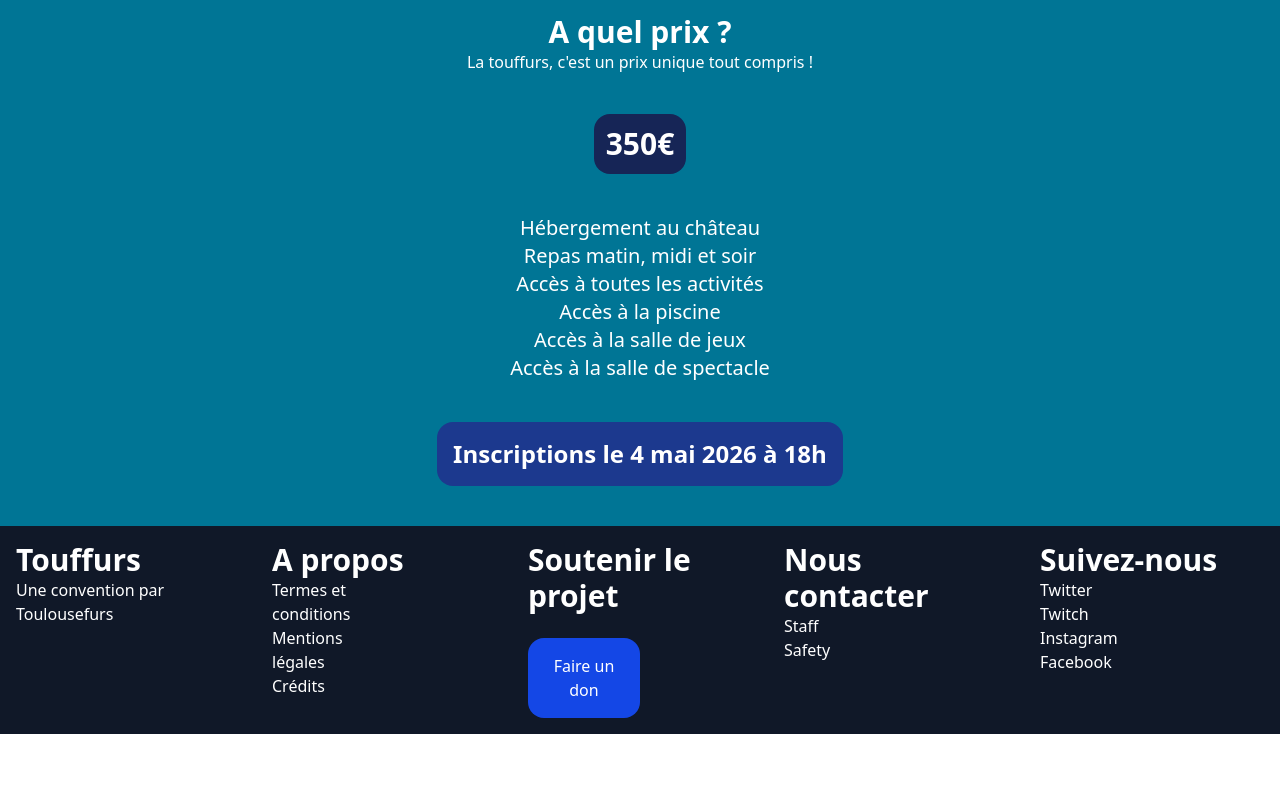
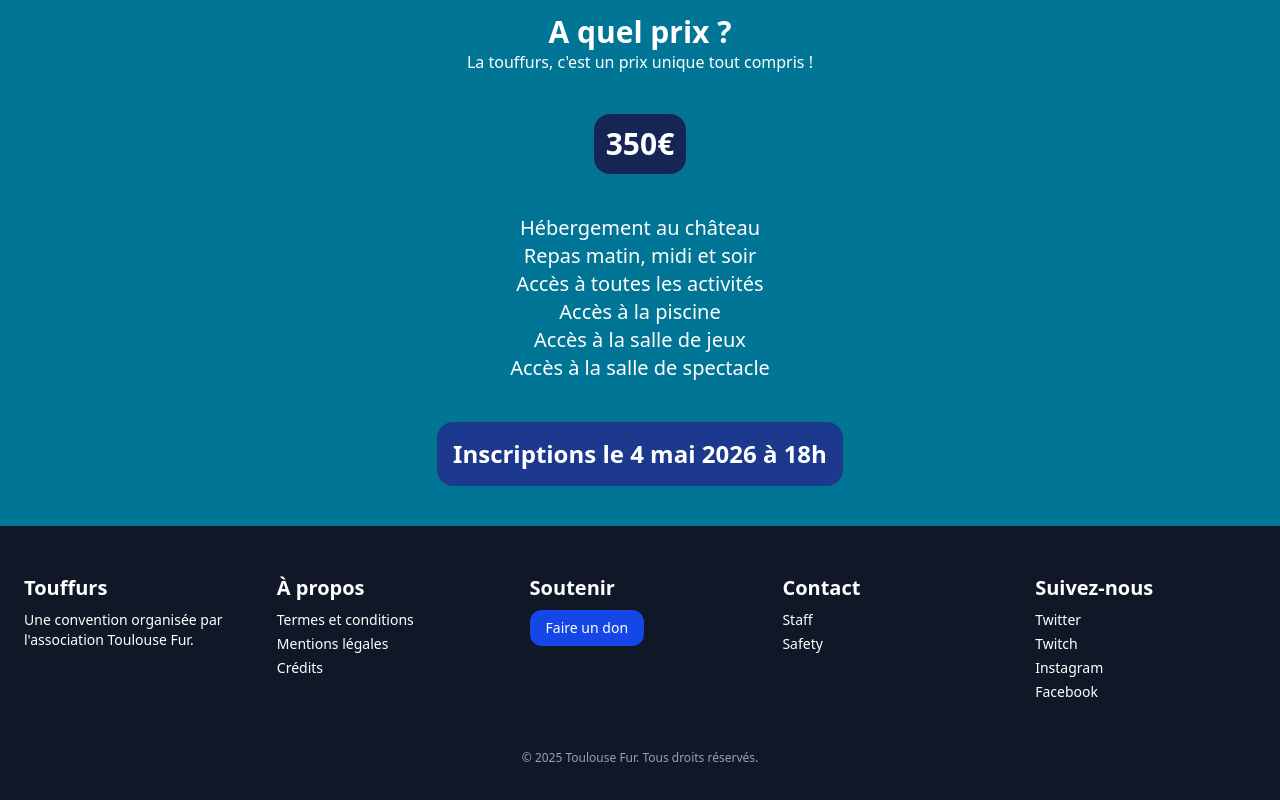
Before and after one commit to Pebloop/touffurs, a SvelteKit app: page / in a window 1280 px wide. Shown: the part 4382-5182 px from the top of the page. Before the commit the page ends 5116 px from the top, so only its background shows below. Built offline with nearby package versions, Linux system fonts and the light colour scheme.

Commit message:
correction mise en page

```diff
--- /dev/null
+++ b/src/lib/Footer.svelte
@@ -0,0 +1,54 @@
+<!-- src/lib/Footer.svelte -->
+<footer class="bg-gray-900 text-white w-full px-6 py-12">
+	<div class="max-w-screen-xl mx-auto grid grid-cols-1 sm:grid-cols-2 md:grid-cols-3 lg:grid-cols-5 gap-8">
+
+		<!-- Touffurs -->
+		<div>
+			<h2 class="text-xl font-bold mb-2">Touffurs</h2>
+			<p class="text-sm">Une convention organisée par l'association Toulouse Fur.</p>
+		</div>
+
+		<!-- À propos -->
+		<div>
+			<h2 class="text-xl font-bold mb-2">À propos</h2>
+			<ul class="space-y-1 text-sm">
+				<li><a href="/conditions" class="hover:underline">Termes et conditions</a></li>
+				<li><a href="/legal" class="hover:underline">Mentions légales</a></li>
+				<li><a href="/credits" class="hover:underline">Crédits</a></li>
+			</ul>
+		</div>
+
+		<!-- Soutien -->
+		<div>
+			<h2 class="text-xl font-bold mb-2">Soutenir</h2>
+			<a href="/" class="inline-block bg-blue-700 hover:bg-blue-600 text-white text-center rounded-xl px-4 py-2 text-sm">
+				Faire un don
+			</a>
+		</div>
+
+		<!-- Contact -->
+		<div>
+			<h2 class="text-xl font-bold mb-2">Contact</h2>
+			<ul class="space-y-1 text-sm">
+				<li><a href="/contact/staff" class="hover:underline">Staff</a></li>
+				<li><a href="/contact/safety" class="hover:underline">Safety</a></li>
+			</ul>
+		</div>
+
+		<!-- Réseaux -->
+		<div>
+			<h2 class="text-xl font-bold mb-2">Suivez-nous</h2>
+			<ul class="space-y-1 text-sm">
+				<li><a href="https://twitter.com/Touffurs" target="_blank" class="hover:underline">Twitter</a></li>
+				<li><a href="https://www.twitch.tv/touffurs" target="_blank" class="hover:underline">Twitch</a></li>
+				<li><a href="https://www.instagram.com/touffurs/" target="_blank" class="hover:underline">Instagram</a></li>
+				<li><a href="https://www.facebook.com/touffurs/" target="_blank" class="hover:underline">Facebook</a></li>
+			</ul>
+		</div>
+
+	</div>
+
+	<p class="text-center text-xs text-gray-400 mt-12">
+		© {new Date().getFullYear()} Toulouse Fur. Tous droits réservés.
+	</p>
+</footer>
--- a/src/routes/+page.svelte
+++ b/src/routes/+page.svelte
@@ -5,6 +5,7 @@
 	import { ScrollTrigger } from "gsap/ScrollTrigger";
 	import { onMount } from 'svelte';
 	import Header from '$lib/Header.svelte';
+	import Footer from '$lib/Footer.svelte';
 
 
 </script>
@@ -142,59 +143,4 @@
 	</button>
 </div>
 
-<div class="bg-gray-900 w-full flex flex-col items-center justify-between text-white">
-	<div class="flex flex-row justify-between w-full">
-
-		<div class="flex flex-col w-1/2 m-4">
-			<h2 class="text-3xl font-bold text-white">Touffurs</h2>
-			<p>Une convention par Toulousefurs</p>
-		</div>
-
-		<div class="flex flex-col w-1/2 m-4">
-			<h2 class="text-3xl font-bold text-white">A propos</h2>
-			<a href="/conditions" class="w-1/2 text-white">
-				Termes et conditions
-			</a>
-			<a href="/legal" class="w-1/2 text-white">
-				Mentions légales
-			</a>
-			<a href="/credits" class="w-1/2 text-white">
-				Crédits
-			</a>
-		</div>
-
-		<div class="flex flex-col w-1/2 m-4">
-			<h2 class="text-3xl font-bold text-white">Soutenir le projet</h2>
-			<a href="/" class="bg-blue-700 text-white rounded-2xl p-4 mt-6 w-1/2 text-center">
-				Faire un don
-			</a>
-		</div>
-
-		<div class="flex flex-col w-1/2 m-4">
-			<h2 class="text-3xl font-bold text-white">Nous contacter</h2>
-			<a href="/contact/staff" class="w-1/2 text-white">
-				Staff
-			</a>
-			<a href="/contact/safety" class="w-1/2 text-white">
-				Safety
-			</a>
-		</div>
-
-		<div class="flex flex-col w-1/2 m-4">
-			<h2 class="text-3xl font-bold text-white">Suivez-nous</h2>
-			<a href="https://twitter.com/Touffurs" target="_blank" rel="noreferrer" class="w-1/2 text-white">
-				Twitter
-			</a>
-			<a href="https://www.twitch.tv/touffurs" target="_blank" rel="noreferrer" class="w-1/2 text-white">
-				Twitch
-			</a>
-			<a href="https://www.instagram.com/touffurs/" target="_blank" rel="noreferrer" class="w-1/2 text-white">
-				Instagram
-			</a>
-			<a href="https://www.facebook.com/touffurs/" target="_blank" rel="noreferrer" class="w-1/2 text-white">
-				Facebook
-			</a>
-		</div>
-
-	</div>
-</div>
+<Footer/>
--- a/src/routes/conditions/+page.svelte
+++ b/src/routes/conditions/+page.svelte
@@ -1,6 +1,7 @@
 <script lang="ts">
 
   import Header from '$lib/Header.svelte'
+  import Footer from '$lib/Footer.svelte';
   import { onMount } from 'svelte';
 
 </script>
@@ -8,9 +9,10 @@
 <Header/>
 
 <!-- ✅ Background fixé -->
-<img src="/image%20principale/background.png" alt="background" class="fixed w-full h-full object-cover top-0 left-0 -z-10" />
+<img src="/image%20principale/background.png" alt="background" class="w-full h-auto absolute left-0 top-0" />
 
-
+<!-- ✅ Conteneur centré -->
+<main class="pt-[8rem] flex justify-center items-start min-h-screen px-4 bg-special-green">
     <div class="mt-30 mb-10 prose prose-invert w-[70%] mx-auto p-8 backdrop-blur-md bg-white/40 border border-white/30 rounded-xl shadow-xl">
         <h2 id="preface" class="text-2xl font-bold underline mb-4">I. Préface</h2>
         <p>
@@ -83,3 +85,5 @@
             Pour toute question, merci de contacter : <a href="mailto:contact@touffurs.org">contact@touffurs.org</a>
         </p>
     </div>
+</main>
+<Footer/>
--- a/src/routes/contact/+page.svelte
+++ b/src/routes/contact/+page.svelte
@@ -2,6 +2,8 @@
 
 	import Header from '$lib/Header.svelte';
   	import { onMount } from 'svelte';
+	import Footer from '$lib/Footer.svelte';
+
 
 	let name = '';
 	let email = '';
@@ -33,10 +35,10 @@
 <Header {scrolled} />
 
 <!-- ✅ Background fixé -->
-<img src="/image%20principale/background.png" alt="background" class="fixed w-full h-full object-cover top-0 left-0 -z-10" />
+<img src="/image%20principale/background.png" alt="background" class="w-full h-auto absolute left-0 top-0" />
 
 <!-- ✅ Conteneur centré -->
-<main class="pt-[8rem] flex justify-center items-start min-h-screen px-4">
+<main class="pt-[8rem] flex justify-center items-start min-h-screen px-4 bg-special-green">
 	<div class="backdrop-blur-md bg-white/40 border border-white/30 rounded-xl shadow-xl p-8 w-full max-w-xl">
 		<h1 class="text-2xl font-bold mb-4 text-center text-gray-800">Contactez-nous</h1>
 
@@ -68,3 +70,5 @@
 		</form>
 	</div>
 </main>
+
+<Footer/>
--- a/src/routes/legal/+page.svelte
+++ b/src/routes/legal/+page.svelte
@@ -1,6 +1,7 @@
 <script lang="ts">
 
 	import Header from '$lib/Header.svelte';
+	import Footer from '$lib/Footer.svelte';
   	import { onMount } from 'svelte';
 
 	let name = '';
@@ -23,11 +24,11 @@
 <Header/>
 
 <!-- ✅ Background fixé -->
-<img src="/image%20principale/background.png" alt="background" class="fixed w-full h-full object-cover top-0 left-0 -z-10" />
+<img src="/image%20principale/background.png" alt="background" class="w-full h-auto absolute left-0 top-0" />
 
 <!-- ✅ Conteneur centré -->
-<main class="pt-[8rem] flex justify-center items-start min-h-screen px-4">
-	<div class="max-w-3xl bg-white/10 backdrop-blur-lg p-6 rounded-2xl shadow-lg space-y-6">
+<main class="pt-[8rem] flex justify-center items-start min-h-screen px-4 bg-special-green">
+    <div class="mt-30 mb-10 prose prose-invert w-[70%] mx-auto p-8 backdrop-blur-md bg-white/40 border border-white/30 rounded-xl shadow-xl">
 		<h1 class="text-3xl font-bold text-center mb-4">Mentions légales</h1>
 
 		<section>
@@ -91,3 +92,5 @@
 		</section>
 	</div>
 </main>
+
+<Footer/>
```
Lines whose indentation alone changed are shown as unchanged.
